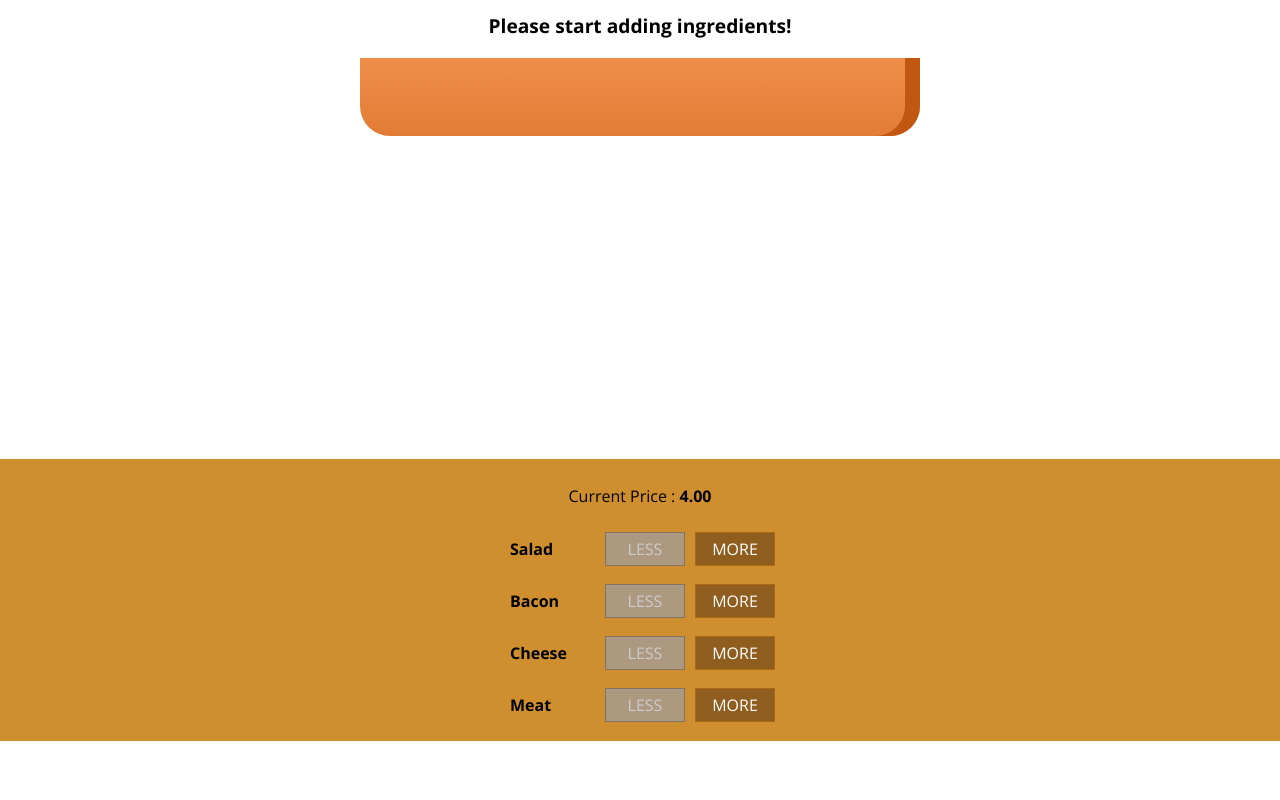
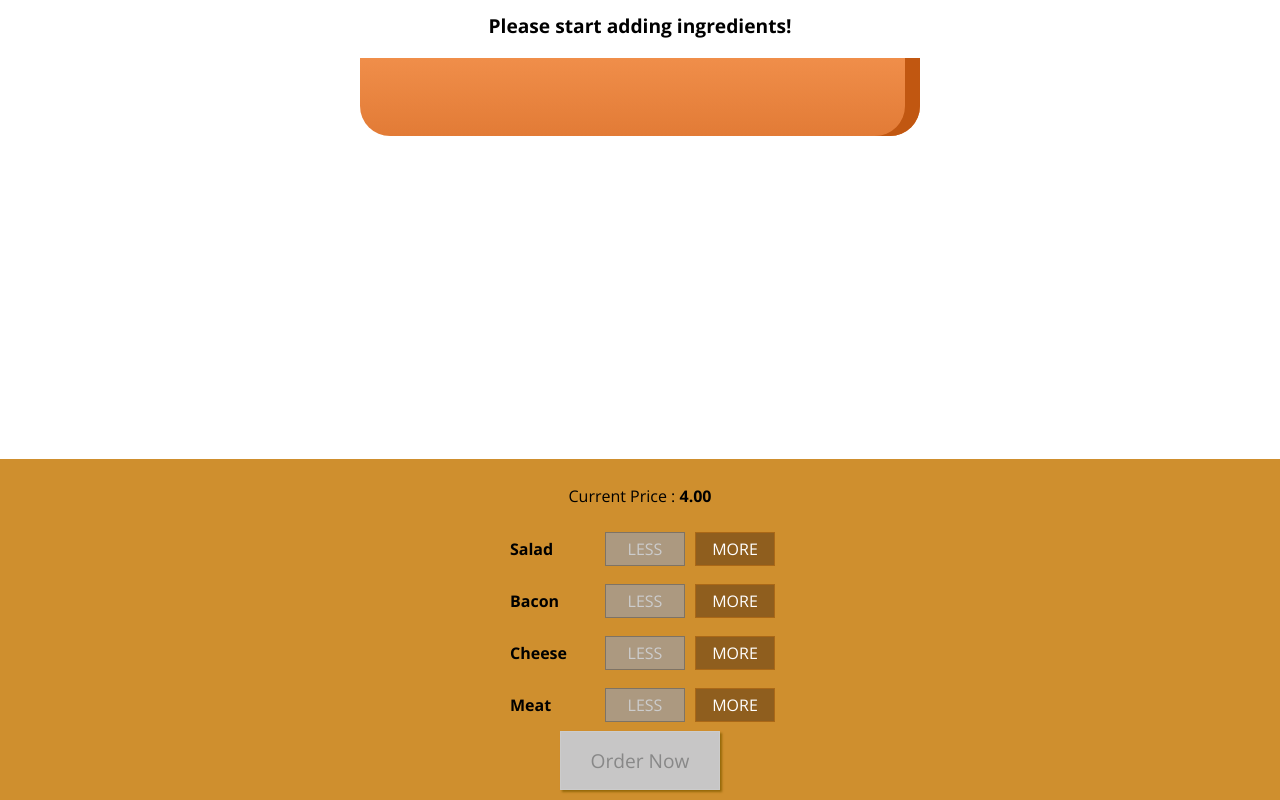
Before and after one commit to vaganast/burger-udemy, a React app: page / in a window 1280 px wide. Shown: the part 183-983 px from the top of the page. Before the commit the page ends 924 px from the top, so only its background shows below. Built offline with nearby package versions, Linux system fonts and the light colour scheme.

Commit message:
order button
button order now , disabled/enabled working only 1=> ingredient
css for button

```diff
--- a/src/components/Burger/BuildControls/BuildControls.css
+++ b/src/components/Burger/BuildControls/BuildControls.css
@@ -8,3 +8,44 @@ box-shadow: 0 2px 1px #ccc;
     margin: auto;
     padding: 10px 0;
 }
+
+.OrderButton {
+    background-color: #DAD735;
+    outline: none;
+    cursor: pointer;
+    border: 1px solid #966909;
+    color: #966909;
+    font-family: inherit;
+    font-size: 1.2em;
+    padding: 15px 30px;
+    box-shadow: 2px 2px 2px #966909;
+}
+
+.OrderButton:hover, .OrderButton:active {
+    background-color: #A0DB41;
+    border: 1px solid #966909;
+    color: #966909;
+}
+
+.OrderButton:disabled {
+    background-color: #C7C6C6;
+    cursor: not-allowed;
+    border: 1px solid #ccc;
+    color: #888888;
+}
+
+.OrderButton:not(:disabled) {
+    animation: enable 0.3s linear;
+}
+
+@keyframes enable {
+    0% {
+        transform: scale(1);
+    }
+    60% {
+        transform: scale(1.1);
+    }
+    100% {
+        transform: scale(1);
+    }
+}
--- a/src/components/Burger/BuildControls/BuildControls.js
+++ b/src/components/Burger/BuildControls/BuildControls.js
@@ -26,7 +26,8 @@ const buildcontrols = (props) => (
              removed={() => props.ingredientRemoved(ctrl.type)}
              disabled={props.disabled[ctrl.type]} />
         )) }
-
+        <button className={classes.OrderButton}
+        disabled={!props.purchasable}> Order Now </button>
     </div>
 );
 
--- a/src/containers/BurgerBuilder/BurgerBuilder.js
+++ b/src/containers/BurgerBuilder/BurgerBuilder.js
@@ -21,21 +21,33 @@ class BurgerBuilder extends Component {
             cheese: 0,
             meat : 0
         },
-        totalPrice: 4
+        totalPrice: 4,
+        purchasable: false
+    }
+
+    updatePurchaseState(ingredients) {
+        const sum = Object.keys(ingredients)
+        .map( igKey => {
+            return ingredients[igKey]
+        })
+        .reduce((sum, el) => {
+            return sum + el;
+        },0);
+    this.setState( { purchasable: sum > 0});
     }
 
     addIngredientHandler = (type) => {
         const oldCount = this.state.ingredients[type];
         const updatedCount = oldCount + 1;
-        const updateIngredients = {
+        const updatedIngredients = {
             ...this.state.ingredients
         };
-        updateIngredients[type]= updatedCount;
+        updatedIngredients[type]= updatedCount;
         const priceAddition = INGREDIENT_PRICES[type];
         const oldPrice = this.state.totalPrice;
         const newPrice = oldPrice + priceAddition;
-        this.setState({totalPrice: newPrice , ingredients:updateIngredients})
-
+        this.setState({totalPrice: newPrice , ingredients:updatedIngredients})
+        this.updatePurchaseState(updatedIngredients);
 
     }
 
@@ -45,14 +57,15 @@ class BurgerBuilder extends Component {
             return;
         }
         const updatedCount = oldCount - 1;
-        const updateIngredients = {
+        const updatedIngredients = {
             ...this.state.ingredients
         };
-        updateIngredients[type]= updatedCount;
+        updatedIngredients[type]= updatedCount;
         const priceDeduction = INGREDIENT_PRICES[type];
         const oldPrice = this.state.totalPrice;
         const newPrice = oldPrice - priceDeduction;
-        this.setState({totalPrice: newPrice , ingredients:updateIngredients})
+        this.setState({totalPrice: newPrice , ingredients:updatedIngredients})
+        this.updatePurchaseState(updatedIngredients);
 
     }
 
@@ -67,10 +80,11 @@ class BurgerBuilder extends Component {
         return(
             <Auxx>
                 <Burger ingredients={this.state.ingredients}/>
-              <BuildControls
+                <BuildControls
                 ingredientAdded={this.addIngredientHandler}
                 ingredientRemoved={this.removeIngredientHandler}
                 disabled={disableInfo}
+                purchasable={this.state.purchasable}
                 price={this.state.totalPrice}/>
 
             </Auxx>
```
Lines whose indentation alone changed are shown as unchanged.
